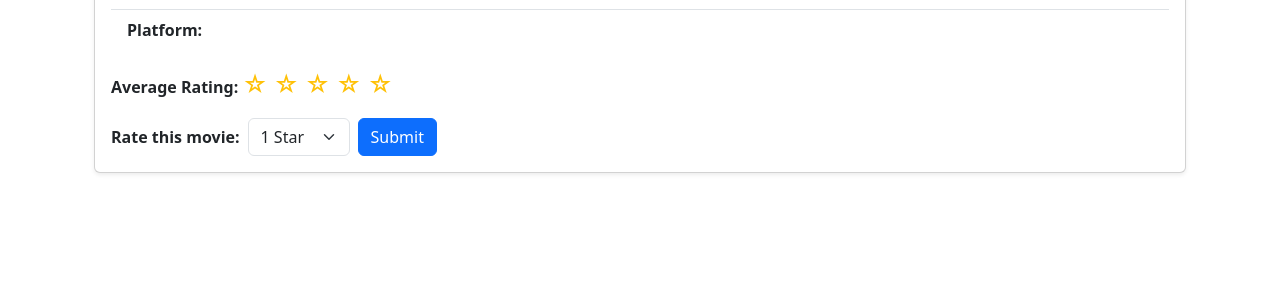
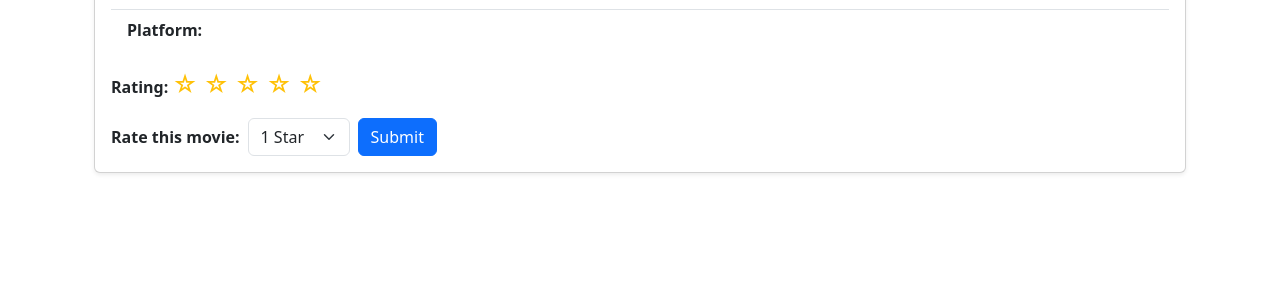
Before and after one commit to Hudsonmathew1910/RetroXperience, a Django app: template movies/templates/movies/detail.html in a window 1280 px wide. Shown: the part 185-481 px from the top of the page. Run offline with Django 5.2, Linux system fonts and the light colour scheme; the template is opened without the code that fills it, so the values that code supplies are empty.

Commit message:
Update code

```diff
--- a/movies/templates/movies/detail.html
+++ b/movies/templates/movies/detail.html
@@ -14,7 +14,7 @@
             </ul>
 
             <p class="mb-3">
-                <strong>Average Rating:</strong>
+                <strong>Rating:</strong>
                 <span class="text-warning fs-4">
                     {% for i in "12345"|make_list %}
                         {% if forloop.counter <= avg_rating|default:0 %}
--- a/movies/templates/movies/index.html
+++ b/movies/templates/movies/index.html
@@ -32,6 +32,7 @@
 
 
 <!-- Movies Table -->
+ <div class-"table-responsive">
 <table class="table table-bordered table-hover">
     <thead>
         <tr>
@@ -64,6 +65,7 @@
         {% endfor %}
     </tbody>
 </table>
+</div>
 <nav aria-label="Page navigation">
   <ul class="pagination">
     {% if page_obj.has_previous %}
--- a/movies/views.py
+++ b/movies/views.py
@@ -22,7 +22,7 @@
         movies = movies.filter(title__icontains=search_query)
 
     # Annotate average rating
-    movies = movies.annotate(avg_rating=Avg('ratings__rating'))
+    movies = movies.only('id', 'title', 'genre', 'year').annotate(avg_rating=Avg('ratings__rating'))
 
     # Dropdown options
     genres = Movies.objects.values_list('genre', flat=True).distinct()
```
Also changed, not shown: assets/images/reel.png (added), static/images/reel.png (added).
